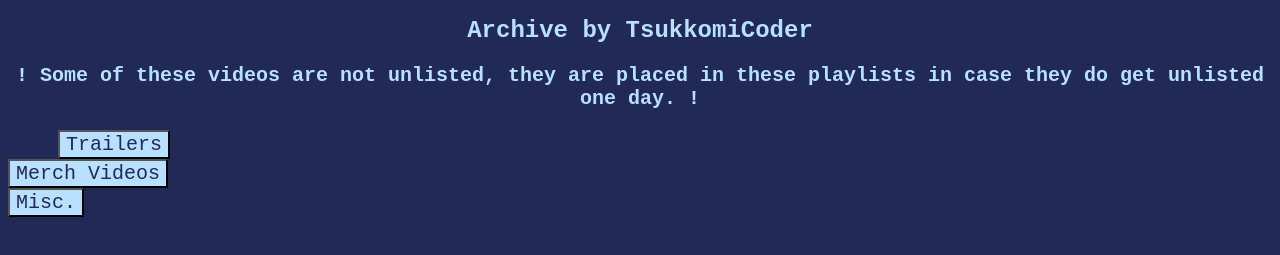
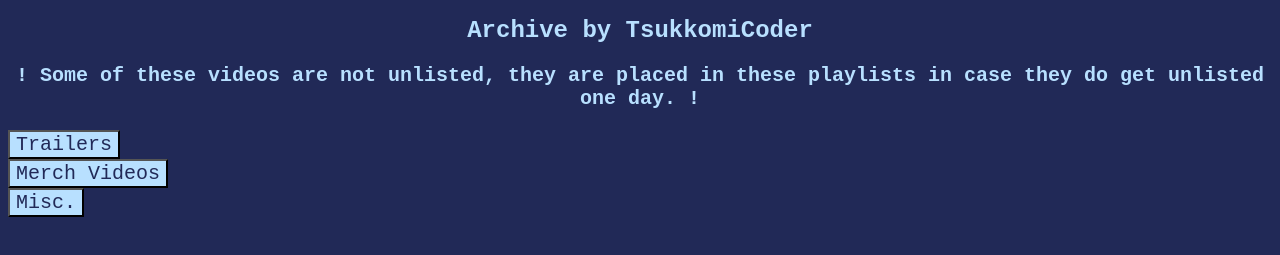
Before and after one commit to TsukkomiCoder/Murder_Drones_Archive, a plain HTML site: page index.html in a window 1280 px wide. Shown: the part 57-312 px from the top of the page. Drawn offline with Linux system fonts and the light colour scheme.

Commit message:
Update style.css

```diff
--- a/style.css
+++ b/style.css
@@ -27,16 +27,14 @@ h3 {
   text-align: center;
 }
 
-div1 {
-  color: #B8E0FF;
-  font-family: monospace;
-  font-size: 17px;
-  margin-left: auto;
-  margin-right: auto;
-  padding-top: 50px;
-  padding-right: 50px;
-  padding-bottom: 50px;
-  padding-left: 50px;
+div {
+    color: #B8E0FF;
+    font-family: monospace;
+    font-size: 17px;
+    margin-left: auto;
+    margin-right: auto;
+    padding-right: 200px;
+    padding-left: 200px;
 }
 
 button {
```
